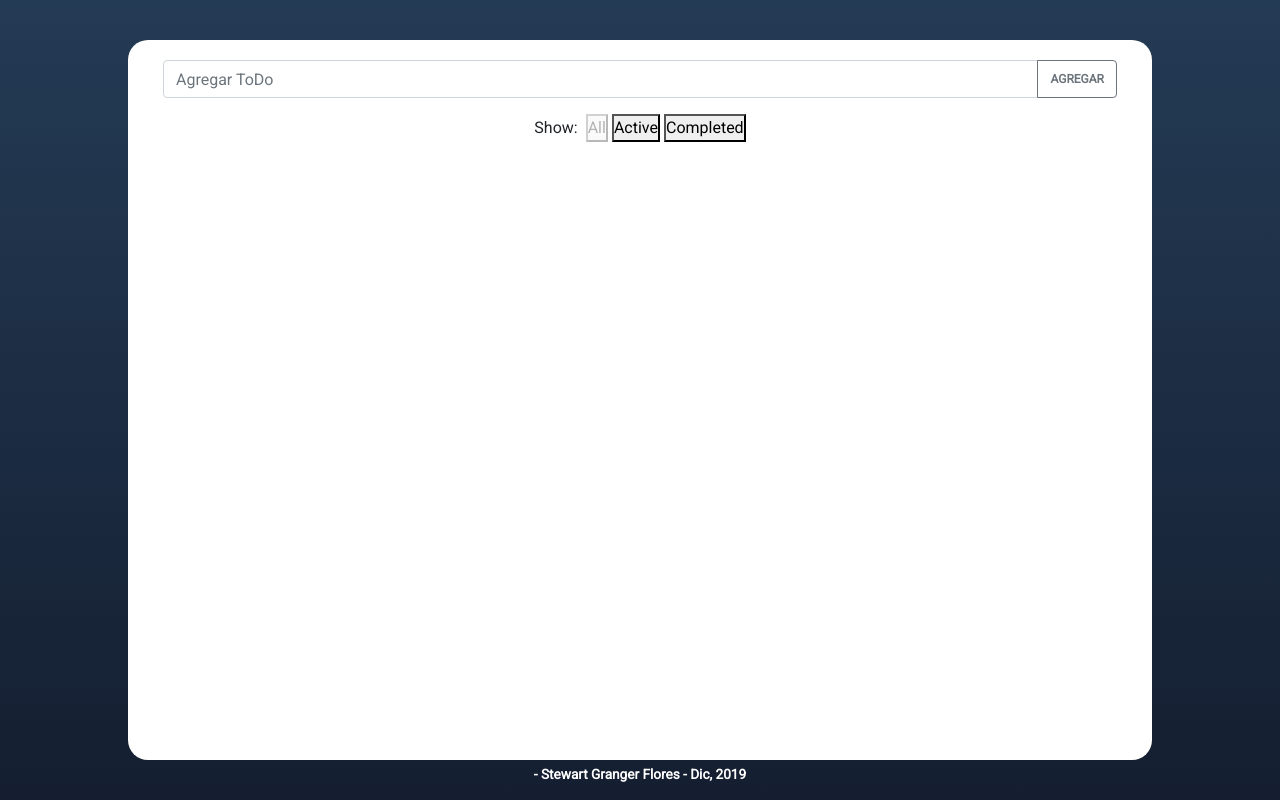
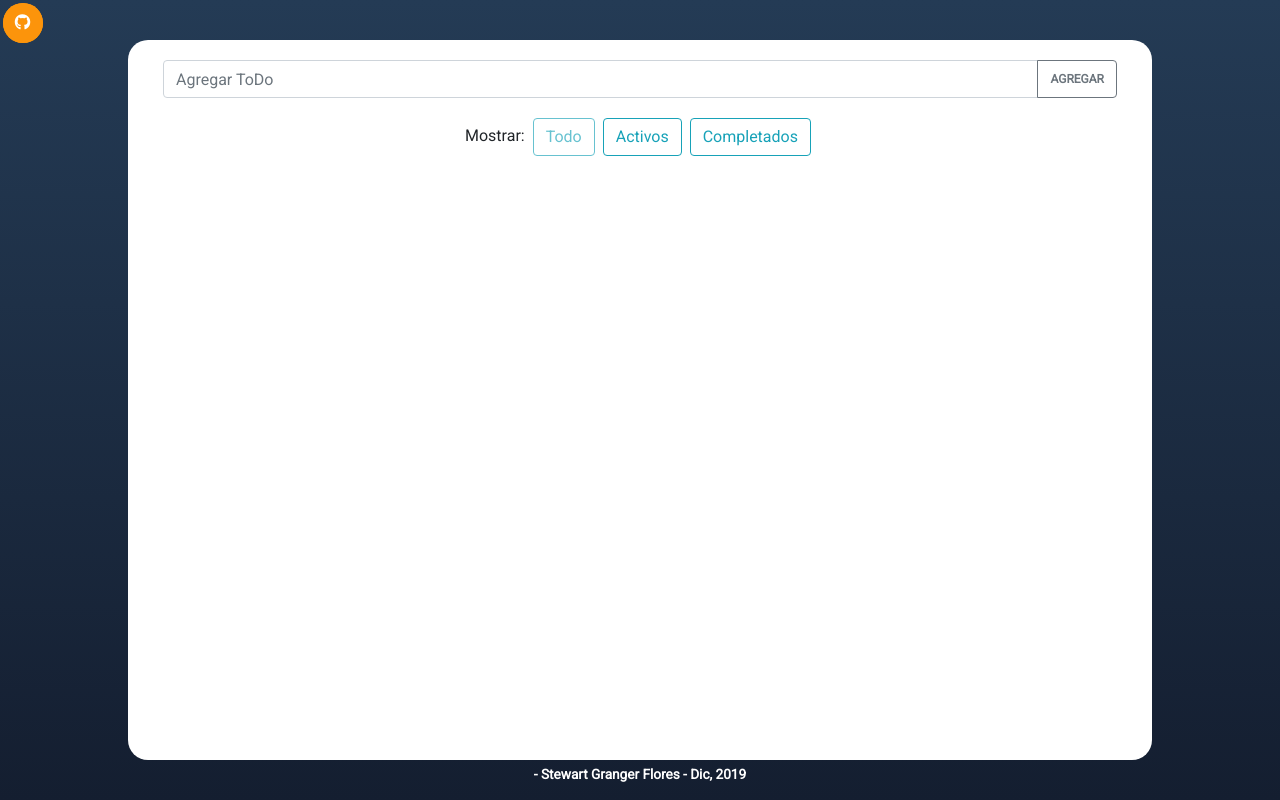
Before and after one commit to StewartGF/ReactRedux-Todo, a React (Create React App) app: page / in a window 1280 px wide. Built offline with nearby package versions, Linux system fonts and the light colour scheme.

Commit message:
fix style

```diff
--- a/public/index.html
+++ b/public/index.html
@@ -40,6 +40,13 @@
   </head>
   <body>
     <div id="root"></div>
+    <a
+      href="https://github.com/StewartGF/ReactRedux-Todo"
+      target="_blank"
+      class="float"
+    >
+      <i class="fab fa-github my-float"></i>
+    </a>
   </body>
   <footer>
     <p>- Stewart Granger Flores - Dic, 2019</p>
--- a/src/App.css
+++ b/src/App.css
@@ -151,3 +151,20 @@ textarea {
     font-size: 12px !important;
   }
 }
+
+.float {
+  position: fixed;
+  width: 40px;
+  height: 40px;
+  top: 0;
+  left: 0;
+  background-color: rgb(252, 148, 11);
+  color: #fff;
+  border-radius: 50px;
+  text-align: center;
+  margin: 2.5px;
+}
+
+.my-float {
+  margin-top: 11px;
+}
--- a/src/components/App.js
+++ b/src/components/App.js
@@ -11,6 +11,9 @@ import uuid from "react-uuid";
 const App = () => {
   return (
     <div key={uuid()} className="centered-content">
+      <a href="#" class="float">
+        <i class="fa fa-plus my-float"></i>
+      </a>
       <div className="container-todos row">
         <div className="sideMenu col-lg-12 col-sm-12">
           <SimpleBar style={{ maxHeight: "95%" }} autoHide={false}>
--- a/src/components/Footer.js
+++ b/src/components/Footer.js
@@ -1,20 +1,16 @@
-import React from 'react'
-import FilterLink from '../containers/FilterLink'
-import { VisibilityFilters } from '../actions'
+import React from "react";
+import FilterLink from "../containers/FilterLink";
+import { VisibilityFilters } from "../actions";
 
 const Footer = () => (
   <div>
-    <span>Show: </span>
-    <FilterLink filter={VisibilityFilters.SHOW_ALL}>
-      All
-    </FilterLink>
-    <FilterLink filter={VisibilityFilters.SHOW_ACTIVE}>
-      Active
-    </FilterLink>
+    <span>Mostrar: </span>
+    <FilterLink filter={VisibilityFilters.SHOW_ALL}>Todo</FilterLink>
+    <FilterLink filter={VisibilityFilters.SHOW_ACTIVE}>Activos</FilterLink>
     <FilterLink filter={VisibilityFilters.SHOW_COMPLETED}>
-      Completed
+      Completados
     </FilterLink>
   </div>
-)
+);
 
-export default Footer
+export default Footer;
--- a/src/components/Link.js
+++ b/src/components/Link.js
@@ -1,22 +1,23 @@
-import React from 'react'
-import PropTypes from 'prop-types'
+import React from "react";
+import PropTypes from "prop-types";
 
 const Link = ({ active, children, onClick }) => (
   <button
     onClick={onClick}
     disabled={active}
     style={{
-           marginLeft: '4px',
+      margin: "4px"
     }}
+    className="btn btn-outline-info"
   >
     {children}
   </button>
-)
+);
 
 Link.propTypes = {
   active: PropTypes.bool.isRequired,
   children: PropTypes.node.isRequired,
   onClick: PropTypes.func.isRequired
-}
+};
 
-export default Link
+export default Link;
```
Lines whose indentation alone changed are shown as unchanged.
